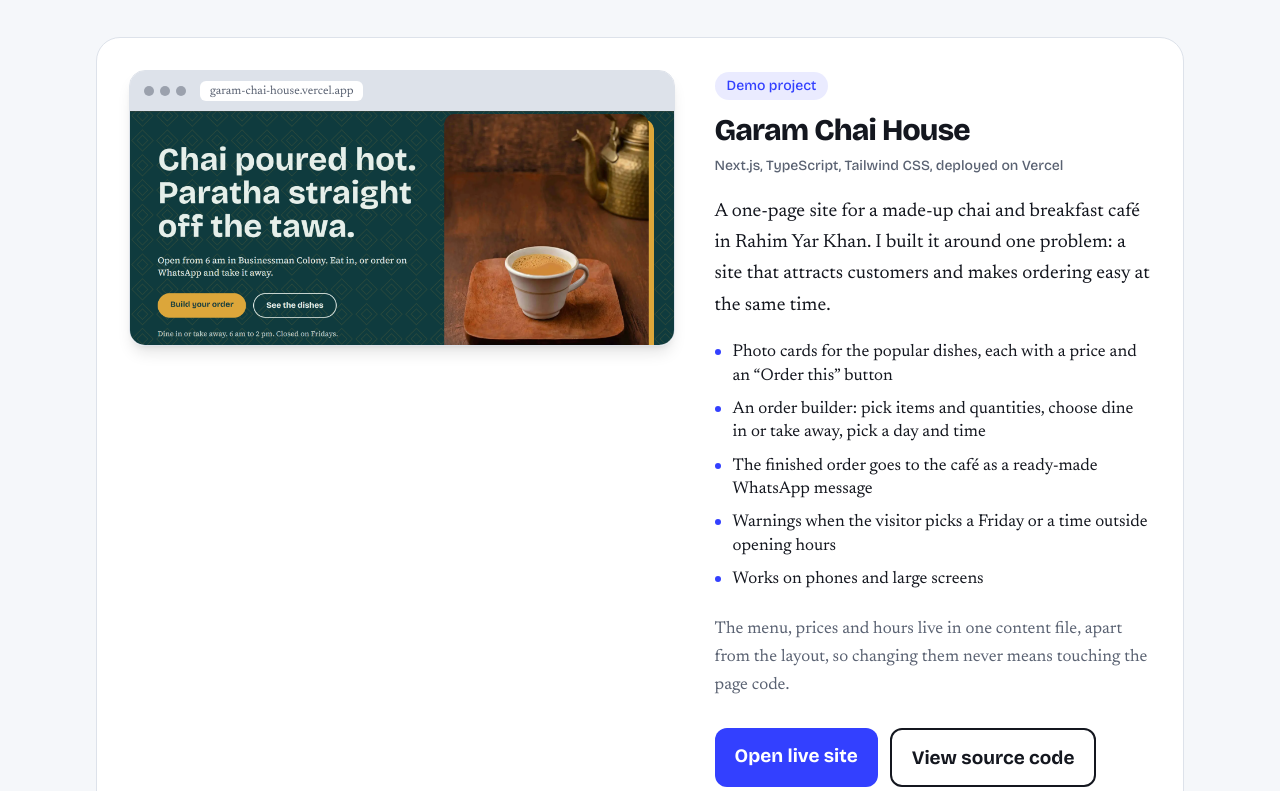
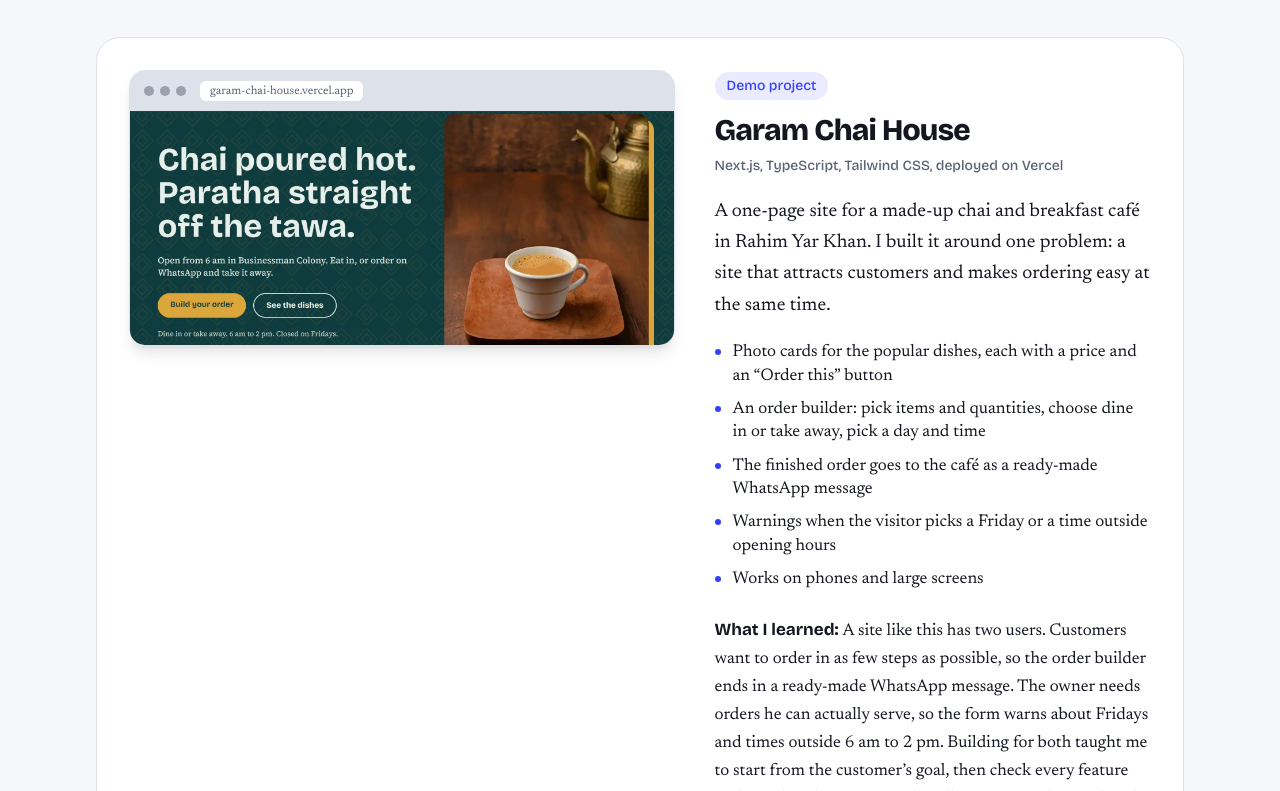
Before and after one commit to KashifAli-KA/kashif-portfolio, a Next.js app: page / in a window 1280 px wide. Shown: the part 869-1660 px from the top of the page. Built offline with nearby package versions, Linux system fonts and the light colour scheme.

Commit message:
Add what I learned to case study

```diff
--- a/app/components/Work.tsx
+++ b/app/components/Work.tsx
@@ -36,7 +36,7 @@ export default function Work() {
             </span>
           </div>
           <Image
-            src="/images/garam-chai-desktop.png"
+            src="/images/garam-chai-desktop.webp"
             alt="Home page of the Garam Chai House website"
             width={1887}
             height={813}
@@ -73,10 +73,15 @@ export default function Work() {
             ))}
           </ul>
 
-          <p className="mb-7 text-[17px] text-muted">
-            The menu, prices and hours live in one content file, apart from the
-            layout, so changing them never means touching the page code.
-          </p>
+          <p className="mb-7 text-[17px]">
+  <span className="font-display font-bold">What I learned: </span>
+  A site like this has two users. Customers want to order in as few steps as
+  possible, so the order builder ends in a ready-made WhatsApp message. The
+  owner needs orders he can actually serve, so the form warns about Fridays
+  and times outside 6 am to 2 pm. Building for both taught me to start from
+  the customer&rsquo;s goal, then check every feature against what the owner
+  can handle. Next, I am improving the mobile loading speed.
+</p>
 
           {/* TODO: add a short "What I learned" paragraph here, in your own words */}
 
```
Also changed, not shown: public/images/garam-chai-desktop.png (deleted), public/images/garam-chai-desktop.webp (added).
